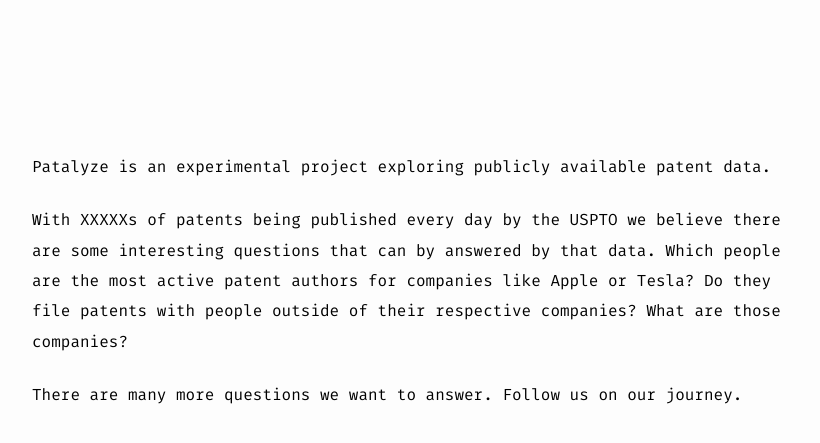
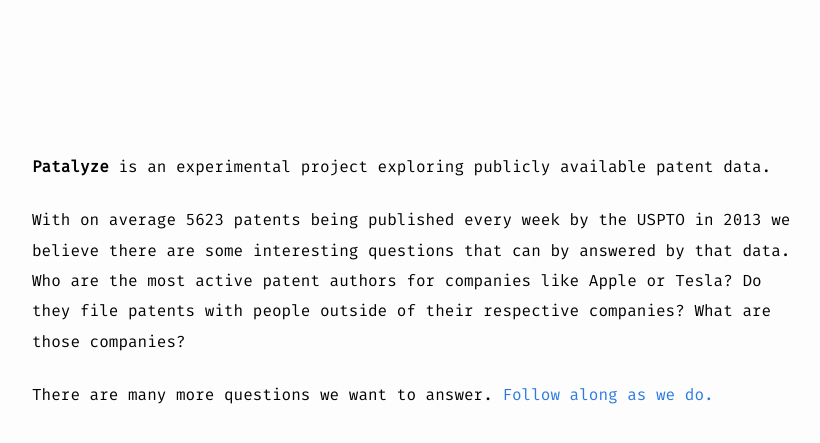
Before and after one commit to martinklepsch/patalyze-web, a Jekyll site: the page built from index.html, in a window 1280 px wide. Shown: the top 443 px of the page, without its empty margins (228-1048 px from the left). Built offline with Jekyll 4.4.1, drawn with Linux system fonts in a browser that asks for light colours.

Commit message:
remove linebreaks in copy

```diff
--- a/index.html
+++ b/index.html
@@ -4,14 +4,9 @@
 
 <div class="home">
 
-  <p>Patalyze is an experimental project exploring publicly available patent data.</p>
-  <p>
-    With XXXXXs of patents being published every day by the USPTO we believe there
-    are some interesting questions that can by answered by that data. Which people are
-    the most active patent authors for companies like Apple or Tesla? Do they file
-    patents with people outside of their respective companies? What are those companies?
-  </p>
-  <p>There are many more questions we want to answer. Follow us on our journey.</p>
+  <p><strong>Patalyze</strong> is an experimental project exploring publicly available patent data.</p>
+  <p>With on average 5623 patents being published every week by the USPTO in 2013 we believe there are some interesting questions that can by answered by that data. Who are the most active patent authors for companies like Apple or Tesla? Do they file patents with people outside of their respective companies? What are those companies? </p>
+  <p>There are many more questions we want to answer. <a href="http://google.com">Follow along as we do.</a></p>
 
   <!-- <h1>Posts</h1> -->
 
```
